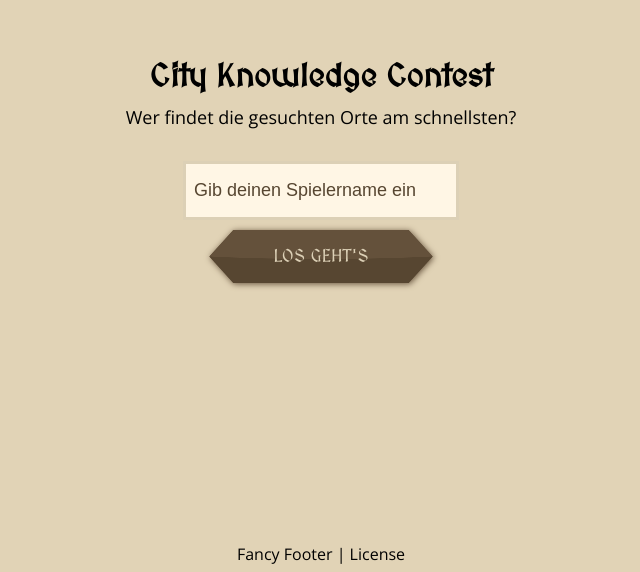
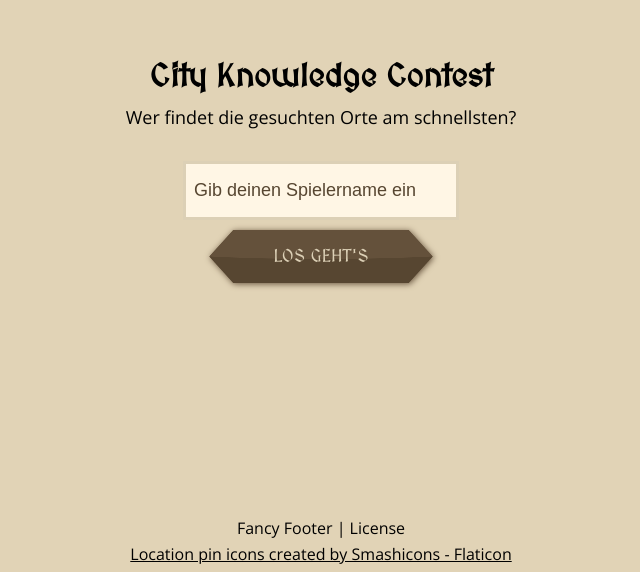
Before and after one commit to fafeitsch/city-knowledge-contest, a Svelte app in the folder frontend/: page / in a window 1280 px wide. Shown: the part 228-800 px from the top of the page, without its empty margins (319-959 px from the left). Built offline with nearby package versions, Linux system fonts and the light colour scheme.

Commit message:
feat: display custom marker

```diff
--- a/frontend/src/App.svelte
+++ b/frontend/src/App.svelte
@@ -60,5 +60,13 @@
 {/if}
 
 <footer>
-  <div class="p-3">Fancy Footer | License</div>
+  <div class="p-3 d-flex flex-column align-items-center gap-3">
+    <div>Fancy Footer | License</div>
+    <a
+      class="color-black"
+      href="https://www.flaticon.com/free-icons/location-pin"
+      title="location pin icons"
+      >Location pin icons created by Smashicons - Flaticon</a
+    >
+  </div>
 </footer>
--- a/frontend/src/components/Leaflet.svelte
+++ b/frontend/src/components/Leaflet.svelte
@@ -5,7 +5,7 @@
   import { environment } from "../environment";
   import { handleRPCRequest } from "../rpc";
   import store, { GameState, type Game } from "../store";
-  import img from "../assets/images/location-dot-solid.svg";
+  import img from "../assets/images/pin.png";
 
   export let currentResult: number;
   export let game: Game;
@@ -18,8 +18,8 @@
 
   const markerIcon = new Icon({
     iconUrl: img,
-    iconSize: [55, 75],
-    iconAnchor: [22, 94],
+    iconSize: [50, 50],
+    iconAnchor: [25, 50],
   });
 
   let marker: Marker;
```
Also changed, not shown: frontend/src/assets/images/location-dot-solid.svg (deleted), frontend/src/assets/images/pin.png (added).
